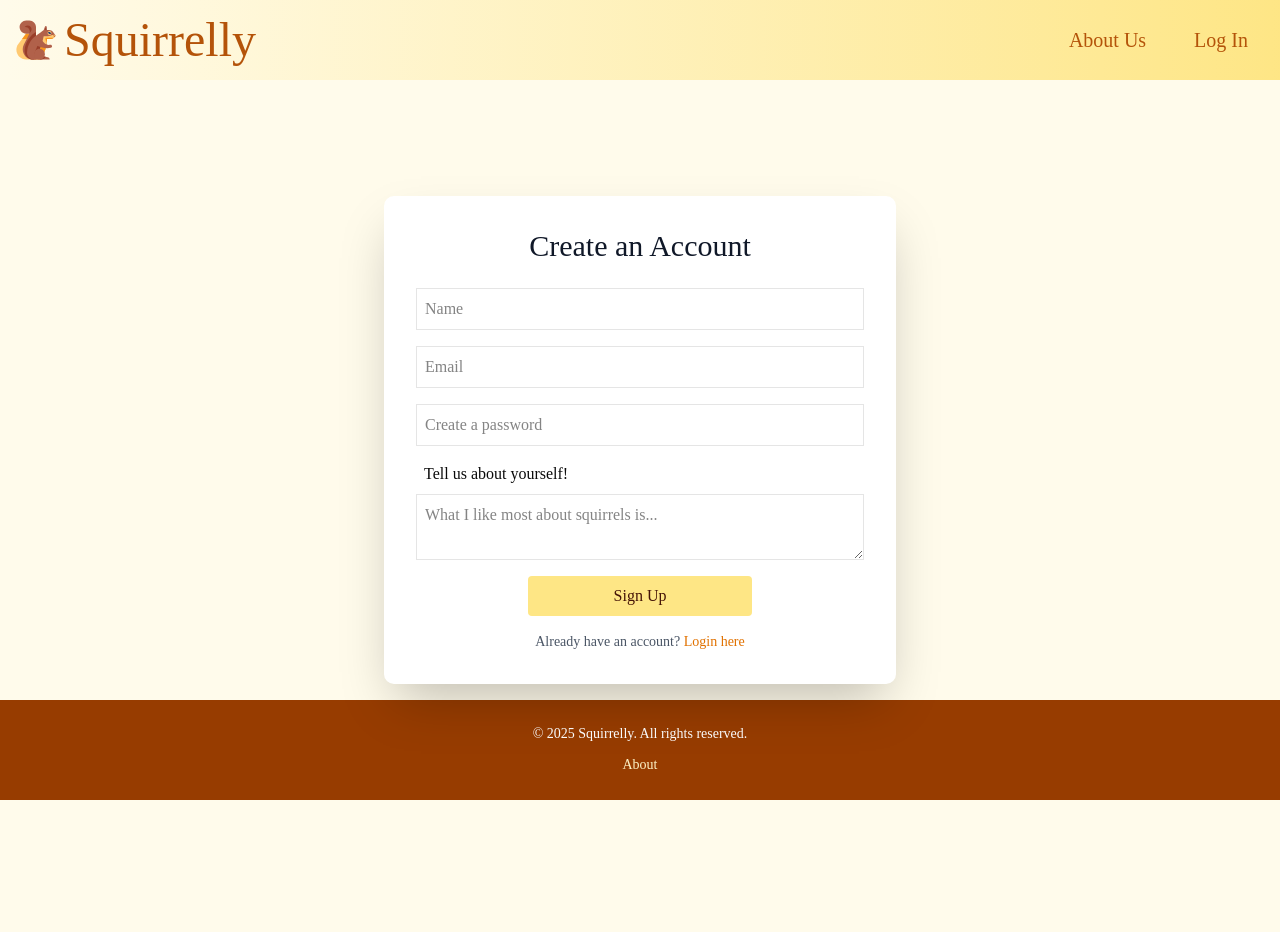
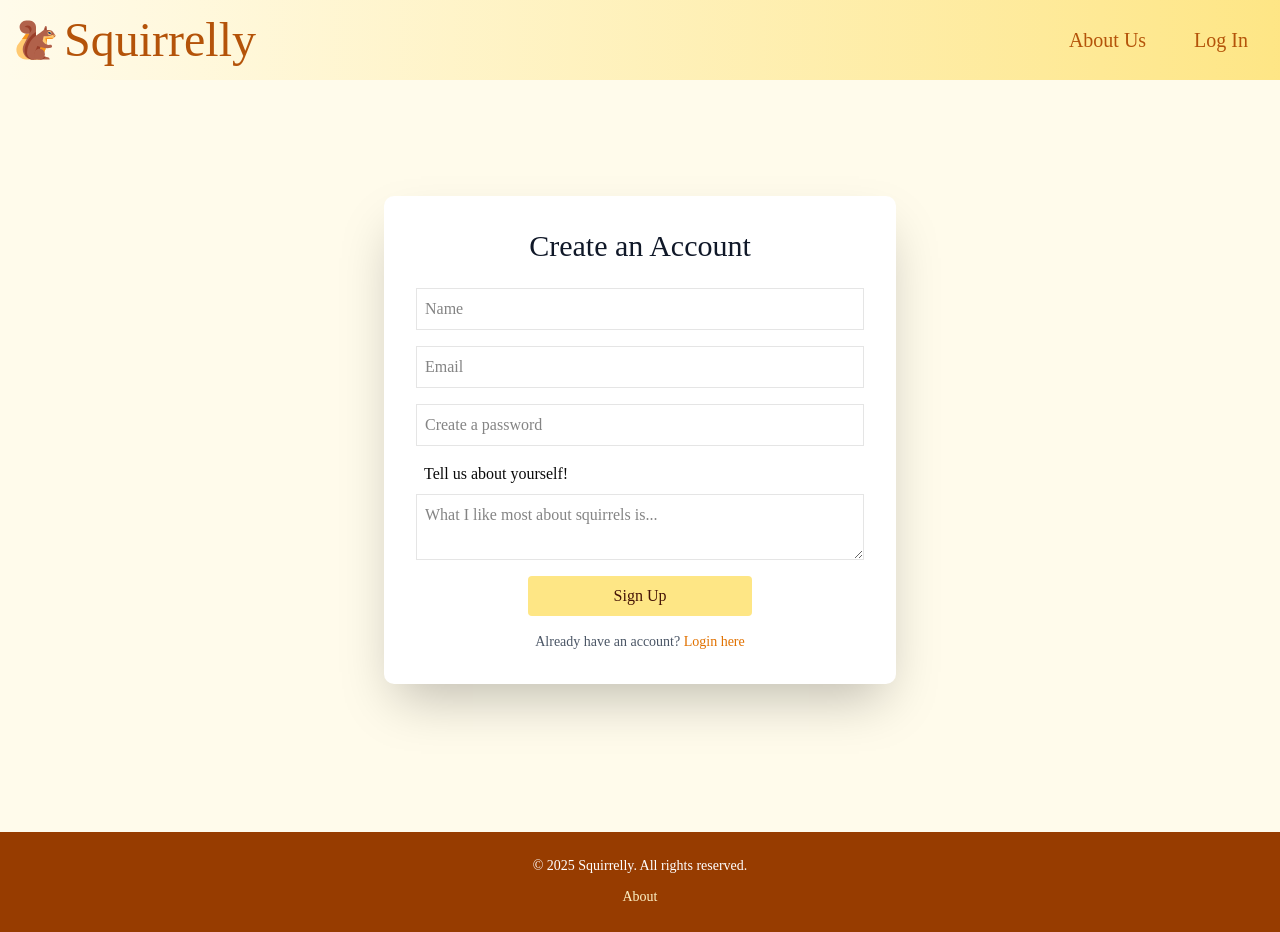
Before and after one commit to jpoor33/squirrelly, a React (Vite) app in the folder client/: page /signup in a window 1280 px wide. Before the commit the page ends 800 px from the top, so only its background shows below. Built offline with nearby package versions, Linux system fonts and the light colour scheme; a web font is replaced by a local one.

Commit message:
Footer fix

```diff
--- a/client/src/App.tsx
+++ b/client/src/App.tsx
@@ -15,8 +15,12 @@ const client = new ApolloClient({
 const App: React.FC = () => {
   return (
       <ApolloProvider client={client}>
-      <Navbar />
-      <Outlet />
+     <div className="flex flex-col min-h-screen">
+        <Navbar />
+        <main className="flex-grow">
+          <Outlet />
+        </main>
+      </div>
       <Footer />
     </ApolloProvider>
   );
--- a/client/src/components/Footer.tsx
+++ b/client/src/components/Footer.tsx
@@ -1,6 +1,6 @@
 const Footer: React.FC = () => {
   return (
-    <footer className="bg-amber-800 text-white py-6 mt-8 w-full fixed bottom-0 left-0">
+    <footer className="bg-amber-800 text-white py-6 mt-8 w-full">
       <div className="container mx-auto px-4 text-center">
         <p className="text-sm">
           &copy; {new Date().getFullYear()} Squirrelly. All rights reserved.
```
